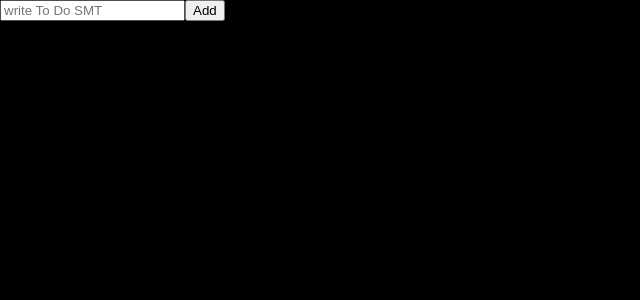
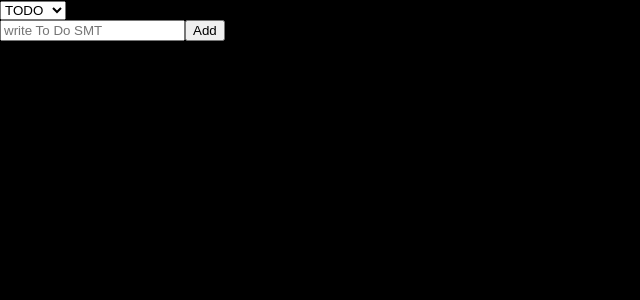
Before and after one commit to hozzijeong/react-masterclass, a React (Create React App) app: page / in a window 1280 px wide. Shown: the top 300 px of the page, without its empty margins (0-640 px from the left). Built offline with nearby package versions, Linux system fonts and the light colour scheme.

Commit message:
Feat: Category에 맞춰 State 추가

```diff
--- a/src/atom.tsx
+++ b/src/atom.tsx
@@ -1,12 +1,38 @@
-import { atom } from "recoil";
+import { atom,selector } from "recoil";
+
+/**
+ * Selector를 사용해서 코드를 좀 더 이쁘게 만들어 보기
+ * enum을 사용해서 (상수처럼) 혹시 모를 실수를 방지하기.
+ */
+
+export enum Categories{
+    'TO_DO',
+    "DOING",
+    "DONE"
+}
 
 export interface ToDoProps{
     id:number,
     text:string,
-    category: "TO_DO" | "DOING" | "DONE"
+    category: Categories
 }
 
 export const toDosAtom = atom<ToDoProps[]>({
     key:'toDo',
     default:[]
 })
+
+export const category = atom<Categories>({
+    key:'category',
+    default:Categories.TO_DO
+})
+
+export const exportToDo = selector({
+    key:'exportToDo',
+    get:({get}) =>{
+        const curToDos = get(toDosAtom)
+        const curCategory = get(category)
+
+        return curToDos.filter(toDo => toDo.category === curCategory);
+    }
+})
--- a/src/components/CreateToDo.tsx
+++ b/src/components/CreateToDo.tsx
@@ -1,18 +1,18 @@
 import { useForm } from "react-hook-form";
-import { useSetRecoilState } from "recoil";
-import { toDosAtom } from "../atom";
+import { useRecoilValue, useSetRecoilState } from "recoil";
+import { Categories, category, toDosAtom } from "../atom";
 
 interface FormProps{
     toDo:string
 }
 
 
-
 function CreateToDo(){
     const {register,handleSubmit,setValue,} = useForm<FormProps>();
     const setToDos = useSetRecoilState(toDosAtom)
+    const curCategory = useRecoilValue(category)
     const onSubmit = ({toDo}:FormProps) =>{
-        setToDos(cur => [{id:Date.now(),category:'TO_DO',text:toDo},...cur])
+        setToDos(cur => [{id:Date.now(),category:curCategory,text:toDo},...cur])
         setValue('toDo',"")
     }
     return  (<form onSubmit={handleSubmit(onSubmit)}>
--- a/src/components/ToDo.tsx
+++ b/src/components/ToDo.tsx
@@ -1,6 +1,6 @@
 import React from "react"
 import {  useSetRecoilState} from "recoil"
-import { ToDoProps, toDosAtom } from "../atom"
+import { Categories, ToDoProps, toDosAtom } from "../atom"
 
 
 function ToDo({text,category,id}:ToDoProps){
@@ -10,7 +10,7 @@ function ToDo({text,category,id}:ToDoProps){
         const {currentTarget:{name}} = event
         setToDos((curToDo) => {
             const curTargetIndex = curToDo.findIndex(toDo => toDo.id === id)
-            const newToDo = {text,id,category:name as any}
+            const newToDo = {text,id,category:Number(name) as any}
             return [
                 ...curToDo.slice(0,curTargetIndex),
                 newToDo,
@@ -21,9 +21,9 @@ function ToDo({text,category,id}:ToDoProps){
 
     return (<li>
         <span>{text}</span>
-        {category !== 'TO_DO' && <button name='TO_DO' onClick = {onClick}>TODO</button>}
-        {category !== 'DOING' && <button name='DOING' onClick = {onClick}>Doing</button>}
-        {category !== 'DONE' && <button name='DONE' onClick = {onClick}>Done</button>}
+        {category !== Categories.TO_DO && <button name={Categories.TO_DO+''} onClick = {onClick}>ToDo</button>}
+        {category !== Categories.DOING && <button name={Categories.DOING+''} onClick = {onClick}>Doing</button>}
+        {category !== Categories.DONE && <button name={Categories.DONE+''} onClick = {onClick}>Done</button>}
     </li>)
 }
 
--- a/src/components/ToDoList.tsx
+++ b/src/components/ToDoList.tsx
@@ -1,17 +1,30 @@
-import { useRecoilState} from 'recoil'
-import { toDosAtom } from '../atom';
+import { useState } from 'react';
+import {  useRecoilState, useRecoilValue} from 'recoil'
+import { Categories, category, exportToDo, toDosAtom } from '../atom';
 import CreateToDo from './CreateToDo';
 import ToDo from './ToDo';
 
 
 function ToDoList(){
-    const [toDos,_] = useRecoilState(toDosAtom)
+    const [value,setValue] = useState(Categories.TO_DO);
+    const toDos = useRecoilValue(exportToDo)
+    const [curCategory,setCurCategory] = useRecoilState(category)
+    const onInput = (event:React.FormEvent<HTMLSelectElement>) =>{
+        const {currentTarget:{value}} = event
+        setValue(Number(value))
+        setCurCategory(Number(value))
+    }
     return(
         <div>
+            <select value={value} onInput={onInput}>
+                <option value={Categories.TO_DO+''}>TODO</option>
+                <option value={Categories.DOING+''}>DOING</option>
+                <option value={Categories.DONE+''}>DONE</option>
+            </select>
             <CreateToDo/>
             <br/>
             <ul>
-                {toDos.map(toDo => <ToDo key={toDo.id} {...toDo} />)}
+                {toDos.map(toDo => toDo.category === curCategory ? <ToDo key={toDo.id} {...toDo} /> : null)}
             </ul>
         </div>
     )
```
